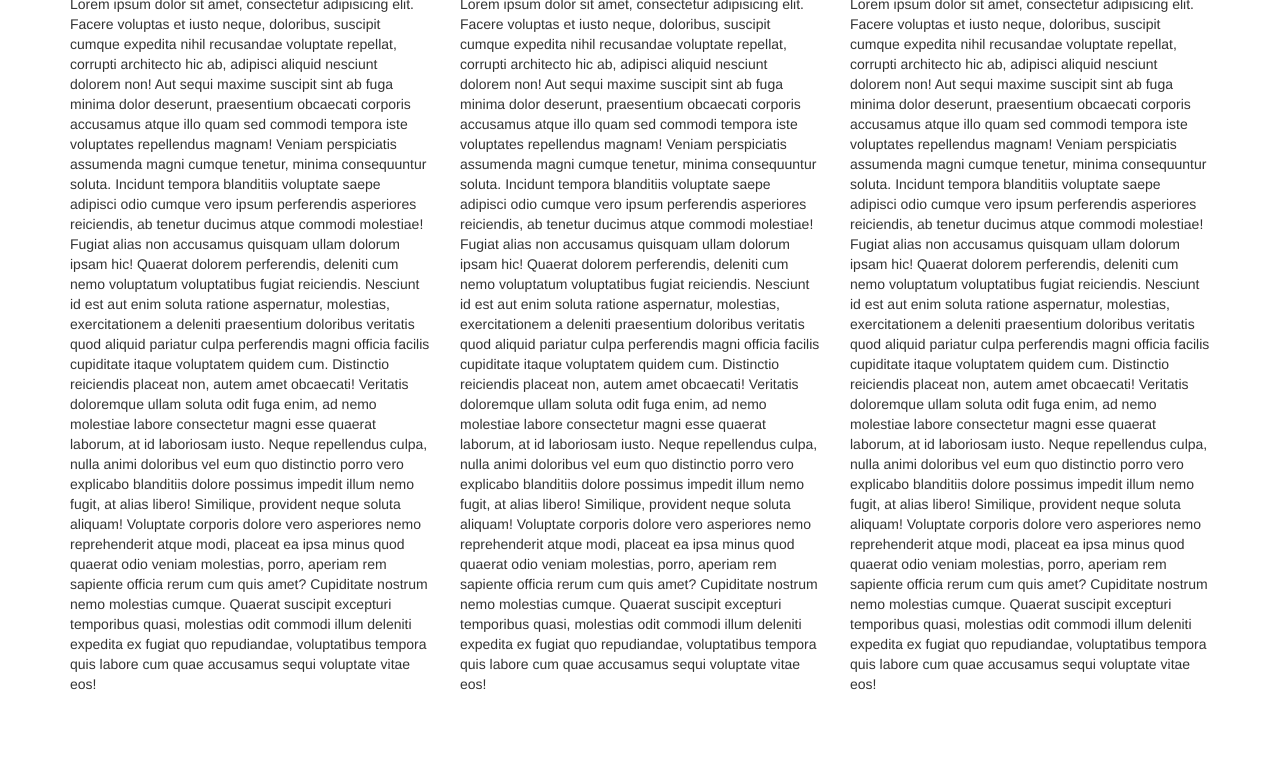
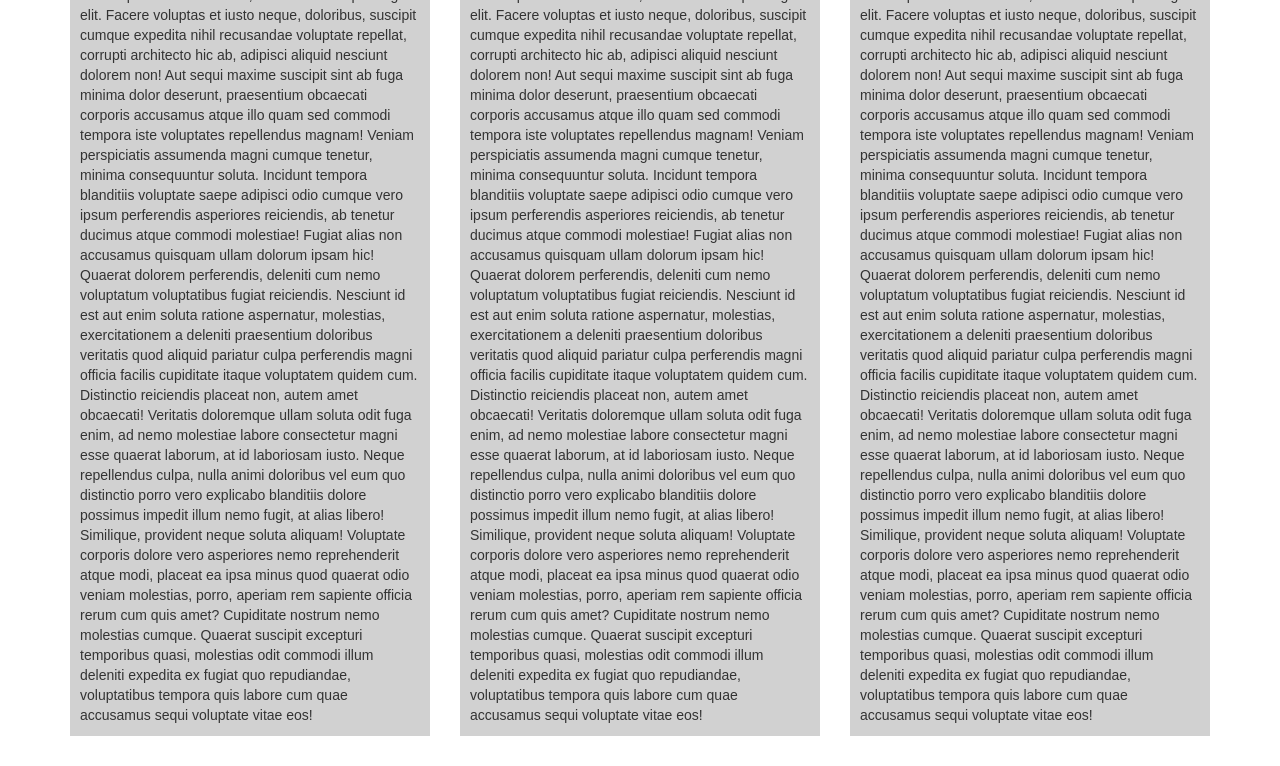
Before and after one commit to HRR123/coursera-test3, a plain HTML site: page index.html in a window 1280 px wide. Shown: the part 211-977 px from the top of the page. Before the commit the page ends 915 px from the top, so only its background shows below. Drawn offline with nearby package versions, Linux system fonts and the light colour scheme; files that its build step writes are made by us from their sources; files whose address does not match are found by name.

Commit message:
Update index.html

```diff
--- a/index.html
+++ b/index.html
@@ -8,8 +8,8 @@
     <title>Module 3 solution</title>
 
     <!-- Bootstrap -->
-    <link href="css/bootstrap.min.css" rel="stylesheet">
-    <link rel="stylesheet" href="css/style.css">
+    <link href="stylesheets/bootstrap.min.css" rel="stylesheet">
+    <link rel="stylesheet" href="stylesheets/stylesheet.css">
 
     <!-- HTML5 shim and Respond.js for IE8 support of HTML5 elements and media queries -->
     <!-- WARNING: Respond.js doesn't work if you view the page via file:// -->
```
